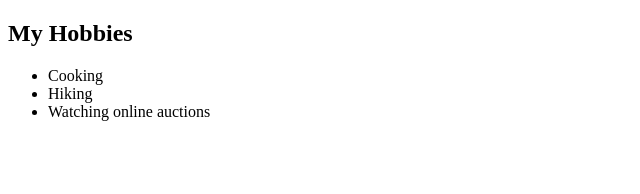
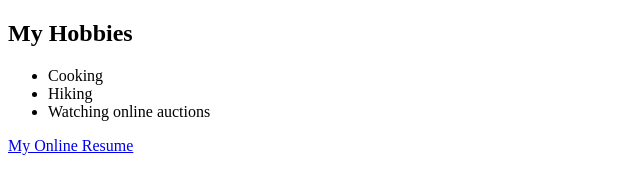
Before and after one commit to GraceMcKInnell/CapstoneProject1, a plain HTML site: page Other details/hobbies.html in a window 1280 px wide. Shown: the whole page, without its empty margins (0-640 px from the left). Drawn offline with Linux system fonts and the light colour scheme.

Commit message:
Update hobbies.html

```diff
--- a/Other details/hobbies.html
+++ b/Other details/hobbies.html
@@ -12,6 +12,6 @@
         <li>Hiking</li>
         <li>Watching online auctions</li>
     </ul>
-
+    <a href="../index.html">My Online Resume</a>
 </body>
 </html>
```
